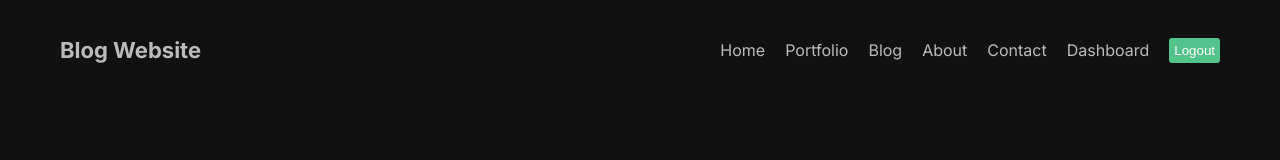
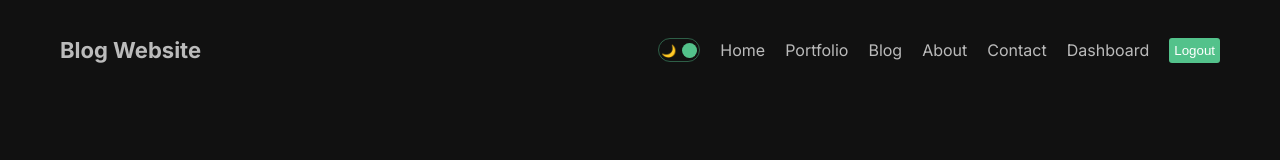
Before and after one commit to Vertori/nextjs-mongodb-blog, a Next.js app: page / in a window 1280 px wide. Shown: the top 160 px of the page. Built offline with nearby package versions, Linux system fonts and the light colour scheme.

Commit message:
theme context, toggle theme funcionality

```diff
--- a/src/app/globals.css
+++ b/src/app/globals.css
@@ -4,19 +4,32 @@
   margin: 0;
 }
 
-html, body {
+html,
+body {
   max-width: 100vw;
   overflow-x: hidden;
+}
+
+a {
+  text-decoration: none;
+  color: inherit;
+}
+
+.theme {
+  transition: all 0.8s ease;
+}
+
+.light {
+  background-color: white;
+  color: #111;
+}
+
+.dark {
   background-color: #111;
   color: #bbb;
 }
 
-a{
-  text-decoration: none;
-  color: inherit;
-}
-
-.container{
+.container {
   max-width: 1366px;
   min-height: 100vh;
   margin: 0 auto;
--- a/src/app/layout.js
+++ b/src/app/layout.js
@@ -2,6 +2,7 @@
 import "./globals.css";
 import Navbar from "@/components/navbar/Navbar";
 import Footer from "@/components/footer/Footer";
+import ThemeProvider from "@/context/ThemeContext";
 
 const inter = Inter({ subsets: ["latin"] });
 
@@ -14,11 +15,13 @@
   return (
     <html lang="en">
       <body className={inter.className}>
-        <div className="container">
-          <Navbar />
-          {children}
-          <Footer />
-        </div>
+        <ThemeProvider>
+          <div className="container">
+            <Navbar />
+            {children}
+            <Footer />
+          </div>
+        </ThemeProvider>
       </body>
     </html>
   );
--- /dev/null
+++ b/src/components/DarkModeToggle/DarkModeToggle.jsx
@@ -0,0 +1,21 @@
+"use client";
+
+import React, { useContext } from "react";
+import styles from "./DarkModeToggle.module.css";
+import { ThemeContext } from "@/context/ThemeContext";
+
+const DarkModeToggle = () => {
+  const { theme, toggleTheme } = useContext(ThemeContext);
+  return (
+    <div className={styles.container} onClick={toggleTheme}>
+      <div className={styles.icon}>🌙</div>
+      <div className={styles.icon}>🔆</div>
+      <div
+        className={styles.ball}
+        style={theme === "light" ? { left: "2px" } : { right: "2px" }}
+      />
+    </div>
+  );
+};
+
+export default DarkModeToggle;
--- /dev/null
+++ b/src/components/DarkModeToggle/darkModeToggle.module.css
@@ -0,0 +1,24 @@
+.container {
+  width: 42px;
+  height: 24px;
+  border: 1.5px solid #53c28b70;
+  border-radius: 30px;
+  display: flex;
+  align-items: center;
+  justify-content: space-between;
+  padding: 2px;
+  position: relative;
+  cursor: pointer;
+}
+
+.icon {
+  font-size: 12px;
+}
+
+.ball {
+  width: 15px;
+  height: 15px;
+  background-color: #53c28b;
+  border-radius: 50%;
+  position: absolute;
+}
--- a/src/components/navbar/Navbar.jsx
+++ b/src/components/navbar/Navbar.jsx
@@ -3,6 +3,7 @@
 import Link from "next/link";
 import React from "react";
 import styles from "./navbar.module.css";
+import DarkModeToggle from "../DarkModeToggle/DarkModeToggle";
 
 const links = [
   {
@@ -44,6 +45,7 @@
         Blog Website
       </Link>
       <div className={styles.links}>
+        <DarkModeToggle />
         {links.map((link) => (
           <Link key={link.id} href={link.url} className={styles.link}>
             {link.title}
--- /dev/null
+++ b/src/context/ThemeContext.js
@@ -0,0 +1,21 @@
+"use client";
+
+import { createContext, useState } from "react";
+
+export const ThemeContext = createContext(null);
+
+export const ThemeProvider = ({ children }) => {
+  const [theme, setTheme] = useState("dark");
+
+  const toggleTheme = () => {
+    setTheme((prev) => (prev === "dark" ? "light" : "dark"));
+  };
+
+  return (
+    <ThemeContext.Provider value={{ theme, toggleTheme }}>
+      <div className={`theme ${theme}`}>{children}</div>
+    </ThemeContext.Provider>
+  );
+};
+
+export default ThemeProvider;
```
